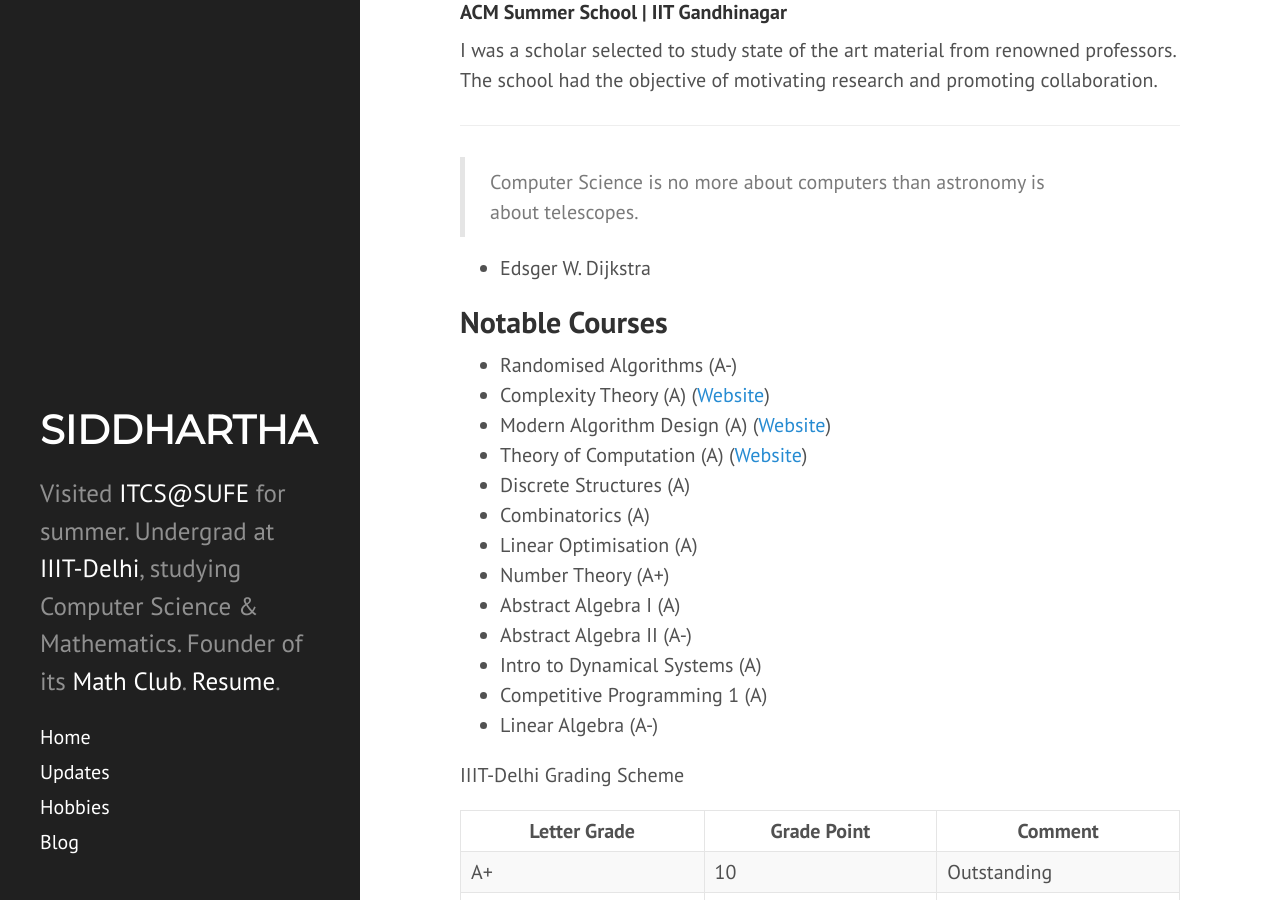
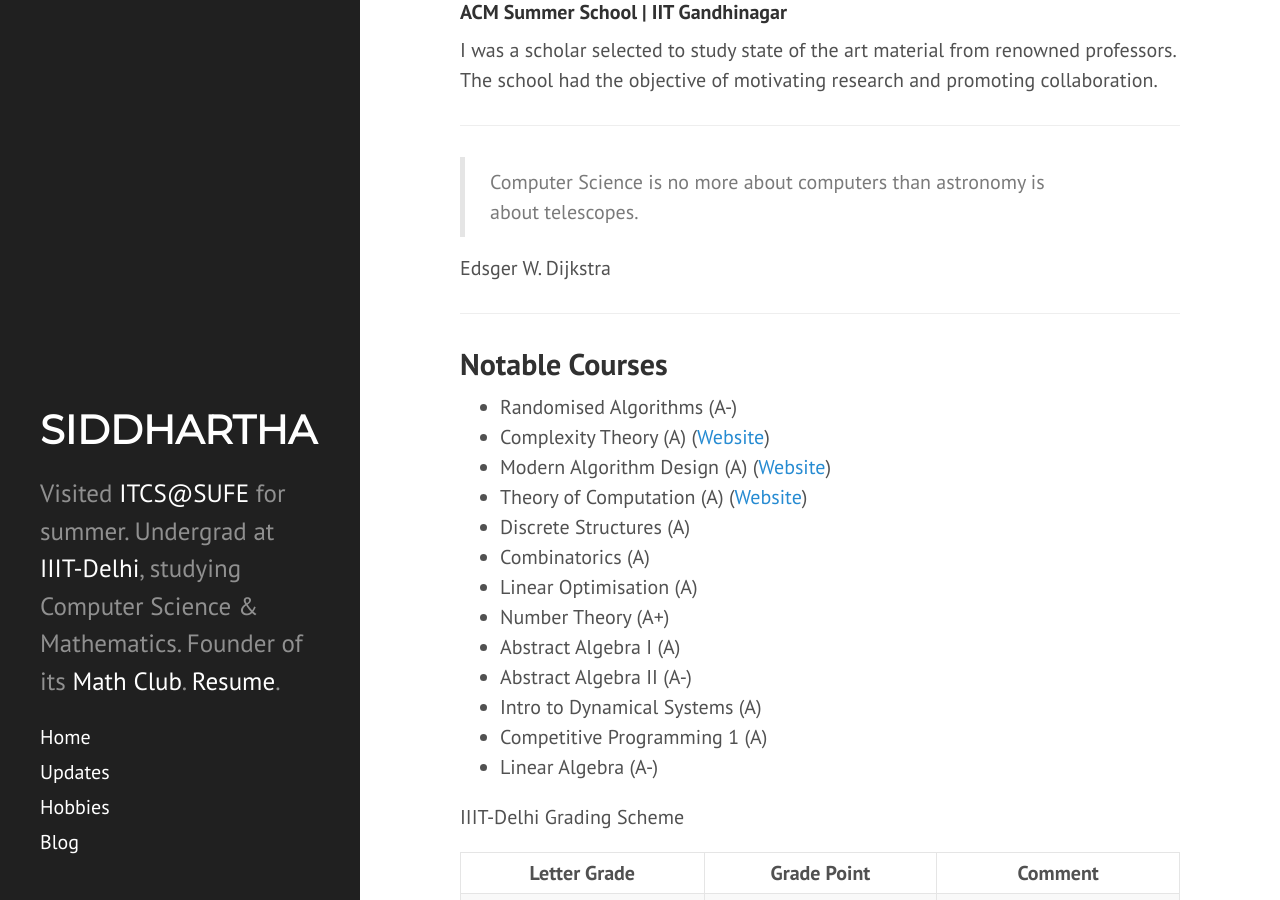
Before and after one commit to siddjai/siddjai.github.io, a Jekyll site: the page built from index.md, in a window 1280 px wide and 900 px high, scrolled down 2554 px. Built offline with Jekyll 4.4.1, drawn with Linux system fonts in a browser that asks for light colours; nearby versions of some CDN libraries.

```diff
--- a/index.md
+++ b/index.md
@@ -79,7 +79,9 @@ ___
 
 > Computer Science is no more about computers than astronomy is about telescopes.
 
-- Edsger W. Dijkstra
+Edsger W. Dijkstra
+
+___
 
 Notable Courses
 ------
```
